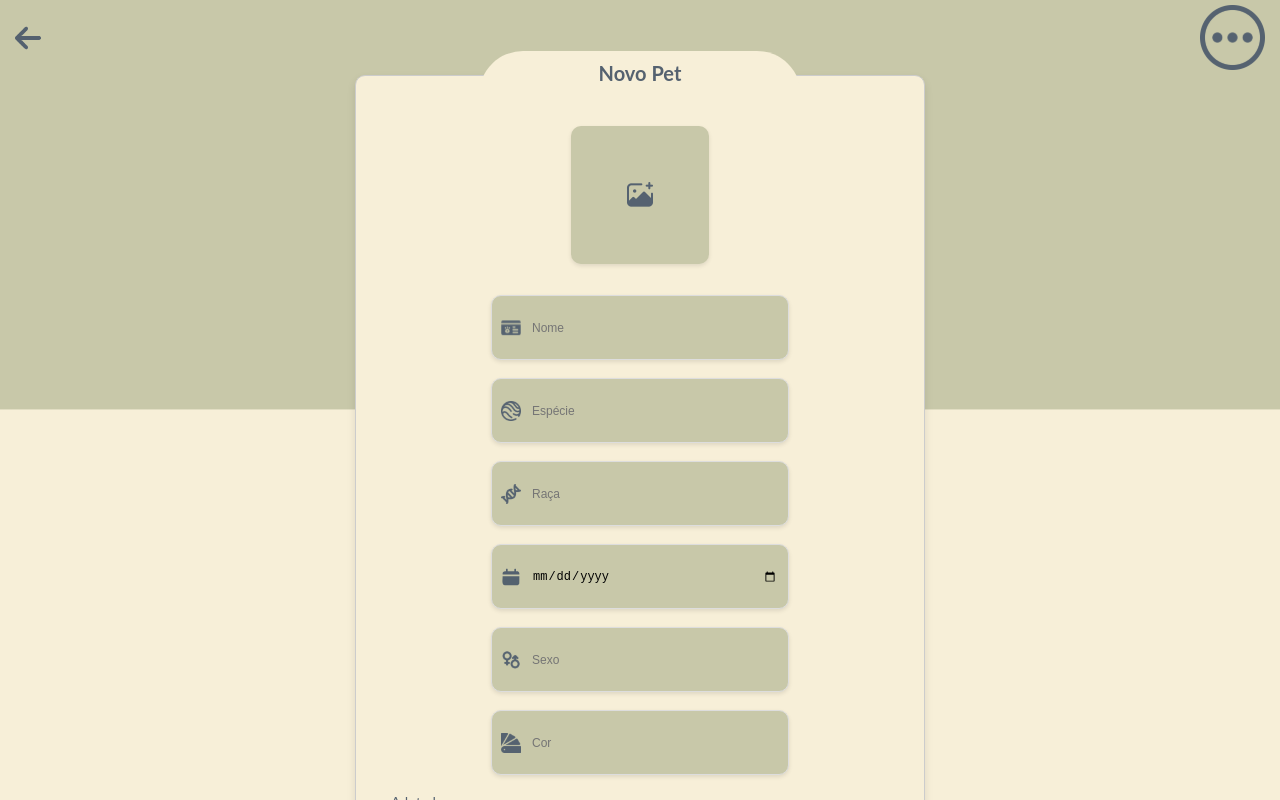
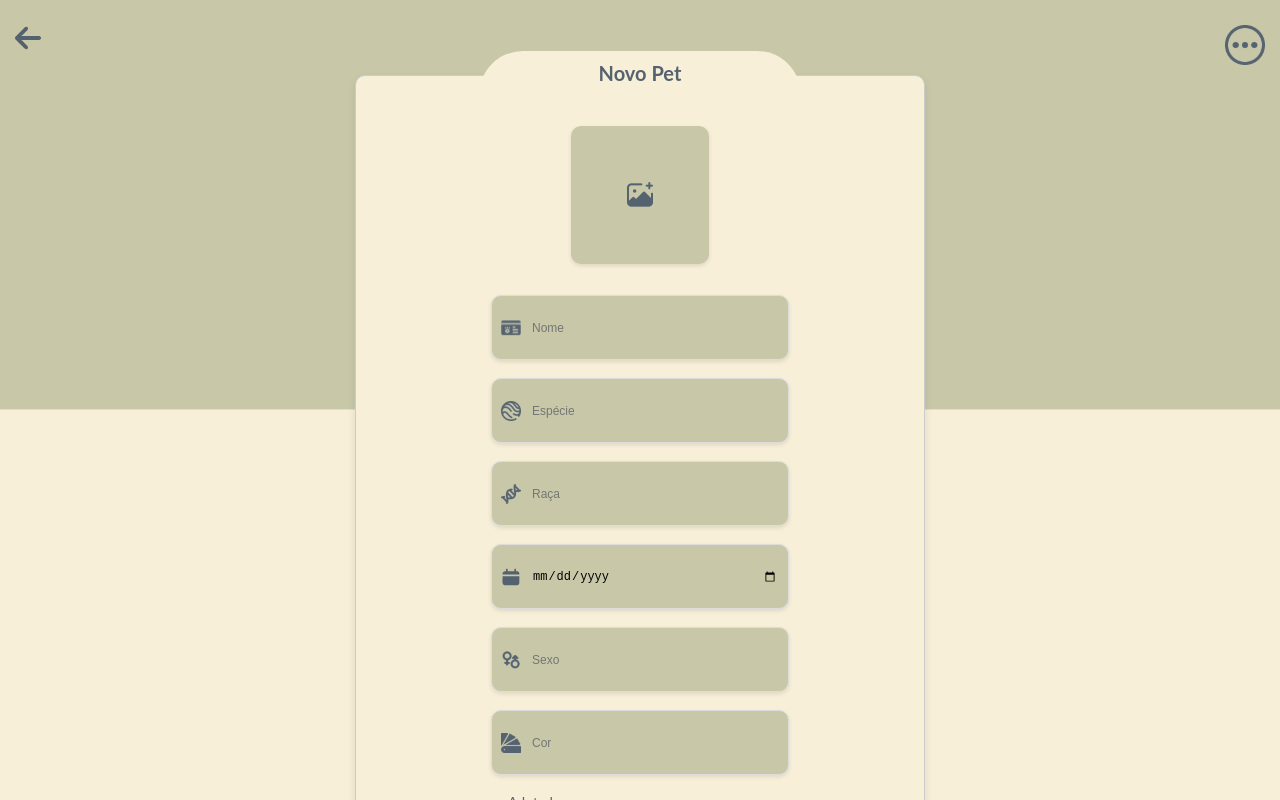
Before and after one commit to meupetapp/frontend, a Next.js app: page /editpet in a window 1280 px wide. Built offline with nearby package versions, Linux system fonts and the light colour scheme.

Commit message:
feat: ajustescss

```diff
--- a/src/components/NewEditPetForm/index.tsx
+++ b/src/components/NewEditPetForm/index.tsx
@@ -127,6 +127,7 @@ const NewEditPetForm: React.FC = () => {
               display: "flex",
               alignItems: "center",
               width: "100%",
+              position: "relative",
             }}
           >
             <div style={{ gap: "18px" }}>
@@ -134,7 +135,7 @@ const NewEditPetForm: React.FC = () => {
                 style={{ display: "flex", alignItems: "center", marginBottom: "45px" }}
               >
                 <Text>Adotado</Text>
-                <div style={{ position: "absolute", marginTop: "52px", marginLeft: "22px" }}>
+                <div style={{ position: "absolute", marginTop: "52px", marginLeft: "137px" }}>
                   <div
                     onClick={() => setToggle(!toggle)}
                     style={{
--- a/src/components/NewEditPetForm/styles.ts
+++ b/src/components/NewEditPetForm/styles.ts
@@ -127,6 +127,6 @@ export const ImageIcon = styled.img`
 export const Text = styled.text`
 font-family: 'Lato', sans-serif;
 color: #556270;
-margin-left: 20px;
+margin-left: 137px;
 font-size: 14px;
 `;
--- a/src/components/NewPetForm/index.tsx
+++ b/src/components/NewPetForm/index.tsx
@@ -117,6 +117,7 @@ const NewPetForm: React.FC = () => {
               display: "flex",
               alignItems: "center",
               width: "100%",
+              position: "relative",
             }}
           >
             <div style={{ gap: "18px" }}>
@@ -124,7 +125,7 @@ const NewPetForm: React.FC = () => {
                 style={{ display: "flex", alignItems: "center", marginBottom: "45px" }}
               >
                 <Text>Adotado</Text>
-                <div style={{ position: "absolute", marginTop: "52px", marginLeft: "22px" }}>
+                <div style={{ position: "absolute", marginTop: "52px", marginLeft: "137px" }}>
                   <div
                     onClick={() => setToggle(!toggle)}
                     style={{
--- a/src/components/NewPetForm/styles.ts
+++ b/src/components/NewPetForm/styles.ts
@@ -127,6 +127,6 @@ export const ImageIcon = styled.img`
 export const Text = styled.text`
 font-family: 'Lato', sans-serif;
 color: #556270;
-margin-left: 20px;
+margin-left: 137px;
 font-size: 14px;
 `;
--- a/src/pages/editpet/index.tsx
+++ b/src/pages/editpet/index.tsx
@@ -27,9 +27,9 @@ const EditPet: React.FC = () => {
       <IconComponent
         src="/icons/More.svg"
         alt="Mais opções"
-        height='65px'
-        width='65px'
-        top='5px'
+        height='40px'
+        width='40px'
+        top='25px'
         right='15px'
         onClick={handleMoreClick} // Abre o modal
       />
--- a/src/pages/newActivity/index.tsx
+++ b/src/pages/newActivity/index.tsx
@@ -90,7 +90,7 @@ const NewActivity: React.FC = () => {
         <Comments comments={activityData?.comments || []} />
         // Passa os comentários se existir
       ) : (
-        <p>Sem comentários</p>
+        <p></p>
       )}
     </GreenPageContainerComponent>
   );
```
Also changed, not shown: src/components/sigupForm/styles.ts (+26 -2 lines).
